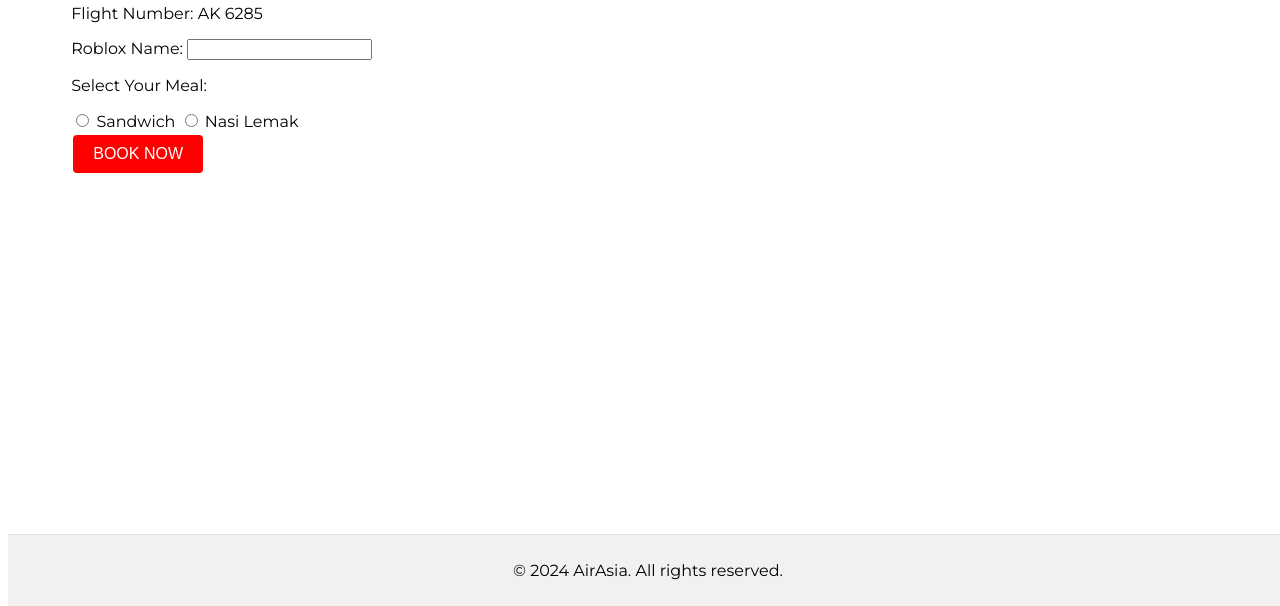
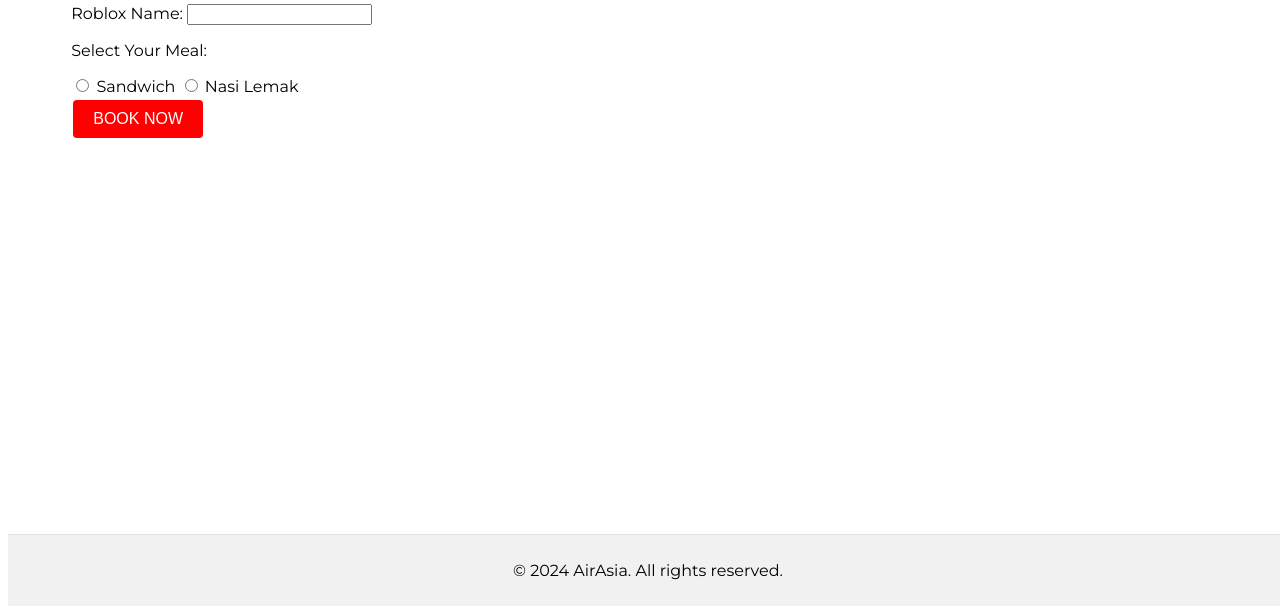
Before and after one commit to iCrazyZae/airasia-rblx, a plain HTML site: page booking.html in a window 1280 px wide. Shown: the part 194-800 px from the top of the page. Drawn offline with Linux system fonts and the light colour scheme.

Commit message:
Update booking.html

```diff
--- a/booking.html
+++ b/booking.html
@@ -25,7 +25,7 @@
         <section id="booking">
             <div class="container">
                 <h2>Book Your Flight</h2>
-                <p id="flightInfo">Flight Number: <span id="flightNumber">AK 6285</span></p> <!-- Added flight number -->
+                <p id="flightInfo">
                 <form id="bookingForm">
                     <label for="name">Roblox Name:</label>
                     <input type="text" id="name" name="name" required>
```
